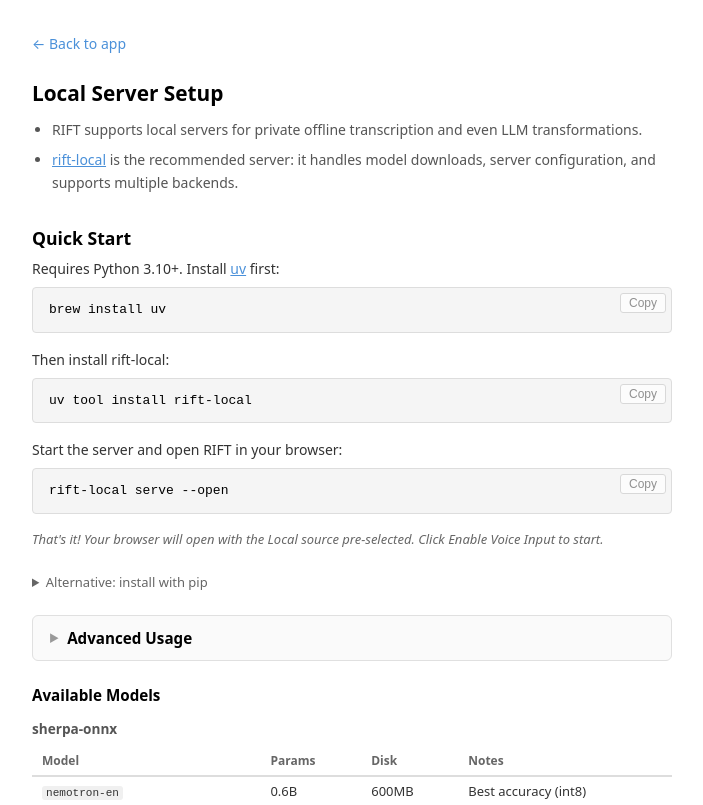
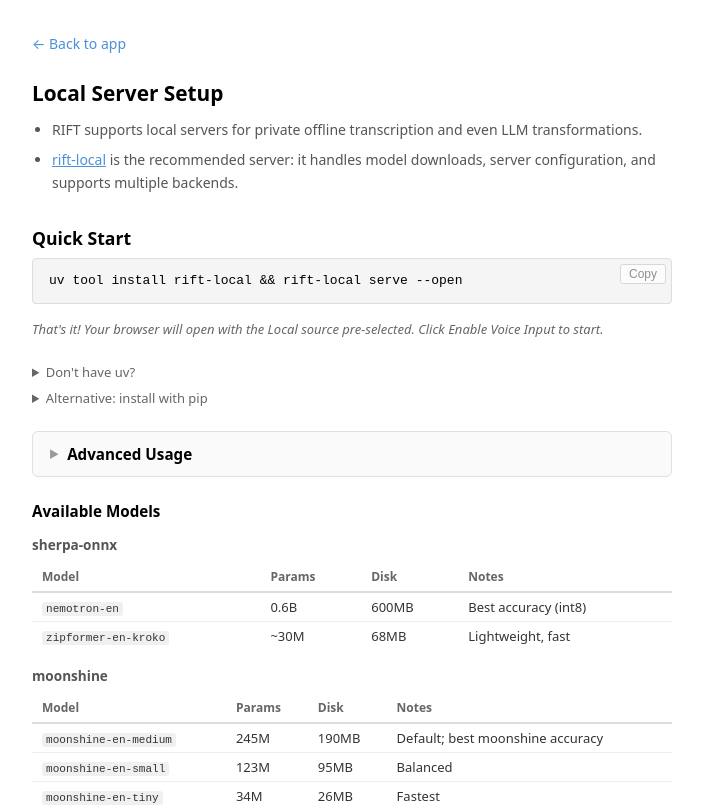
Before and after one commit to Leftium/rift-transcription, a SvelteKit app: page /local-setup in a window 1280 px wide. Shown: the top 805 px of the page, without its empty margins (288-991 px from the left). Built offline with nearby package versions, Linux system fonts and the light colour scheme; what wellcrafted would draw is missing.

Commit message:
refactor: simplify local-setup Quick Start to single one-liner
Combines install and serve into one command. Moves brew install uv
and pip alternative into collapsible details blocks.

```diff
--- a/src/routes/local-setup/+page.svelte
+++ b/src/routes/local-setup/+page.svelte
@@ -1,7 +1,7 @@
 <script lang="ts">
 	const codeBlocks: Record<string, string> = {
+		'quick-start': `uv tool install rift-local && rift-local serve --open`,
 		'install-uv': `brew install uv`,
-		install: `uv tool install rift-local`,
 		'install-pip': `python3 -m venv .venv && source .venv/bin/activate\npip install rift-local`,
 		'install-sherpa': `uv tool install "rift-local[sherpa]"`,
 		'install-sherpa-pip': `pip install "rift-local[sherpa]"`,
@@ -44,34 +44,11 @@
 	</ul>
 
 	<h2>Quick Start</h2>
-	<p>
-		Requires Python 3.10+. Install <a
-			href="https://docs.astral.sh/uv/"
-			target="_blank"
-			rel="noopener">uv</a
-		> first:
-	</p>
 	<div class="code-block">
-		<button class="copy-btn" onclick={() => copyCode('install-uv')}>
-			{copiedId === 'install-uv' ? '✓' : 'Copy'}
+		<button class="copy-btn" onclick={() => copyCode('quick-start')}>
+			{copiedId === 'quick-start' ? '✓' : 'Copy'}
 		</button>
-		<pre><code>{codeBlocks['install-uv']}</code></pre>
-	</div>
-
-	<p>Then install rift-local:</p>
-	<div class="code-block">
-		<button class="copy-btn" onclick={() => copyCode('install')}>
-			{copiedId === 'install' ? '✓' : 'Copy'}
-		</button>
-		<pre><code>{codeBlocks['install']}</code></pre>
-	</div>
-
-	<p>Start the server and open RIFT in your browser:</p>
-	<div class="code-block">
-		<button class="copy-btn" onclick={() => copyCode('serve-open')}>
-			{copiedId === 'serve-open' ? '✓' : 'Copy'}
-		</button>
-		<pre><code>{codeBlocks['serve-open']}</code></pre>
+		<pre><code>{codeBlocks['quick-start']}</code></pre>
 	</div>
 
 	<p class="quick-note">
@@ -79,7 +56,26 @@
 		to start.
 	</p>
 
-	<details class="pip-alternative">
+	<details class="install-detail">
+		<summary>Don't have uv?</summary>
+		<div class="details-content">
+			<div class="code-block">
+				<button class="copy-btn" onclick={() => copyCode('install-uv')}>
+					{copiedId === 'install-uv' ? '✓' : 'Copy'}
+				</button>
+				<pre><code>{codeBlocks['install-uv']}</code></pre>
+			</div>
+			<p>
+				Or see the <a
+					href="https://docs.astral.sh/uv/getting-started/installation/"
+					target="_blank"
+					rel="noopener">uv installation docs</a
+				> for other platforms. Requires Python 3.10+.
+			</p>
+		</div>
+	</details>
+
+	<details class="install-detail">
 		<summary>Alternative: install with pip</summary>
 		<div class="details-content">
 			<div class="code-block">
@@ -445,18 +441,18 @@
 		margin-top: 0;
 	}
 
-	.pip-alternative {
-		margin: 16px 0 24px;
+	.install-detail {
+		margin: 8px 0;
 		font-size: 14px;
 	}
 
-	.pip-alternative summary {
+	.install-detail summary {
 		cursor: pointer;
 		color: #666;
 		font-size: 13px;
 	}
 
-	.pip-alternative summary:hover {
+	.install-detail summary:hover {
 		color: #333;
 	}
 
```
